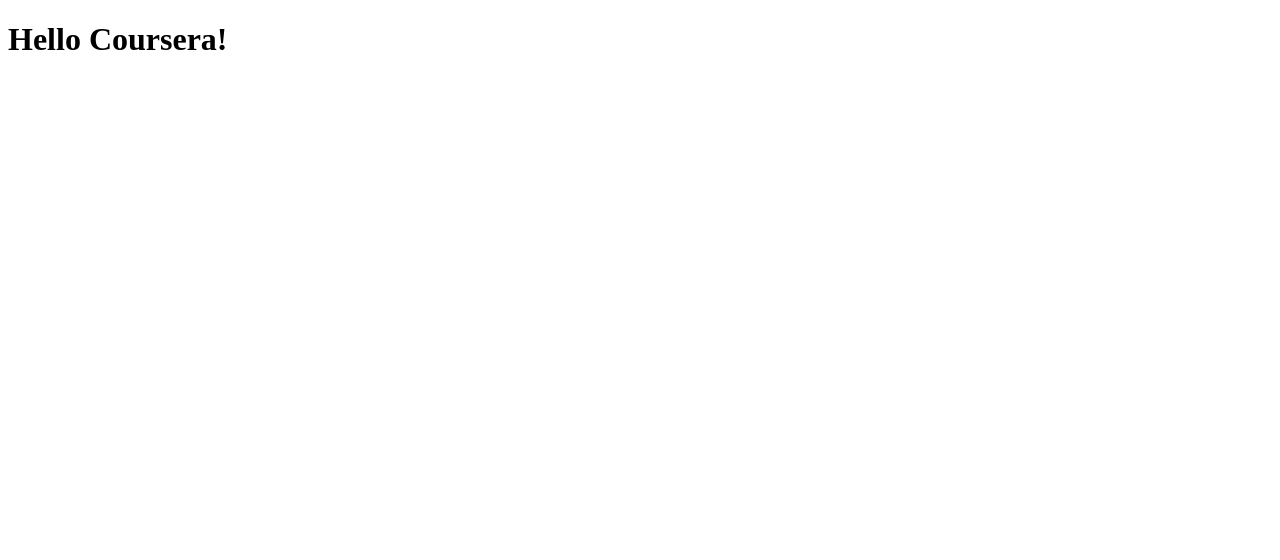
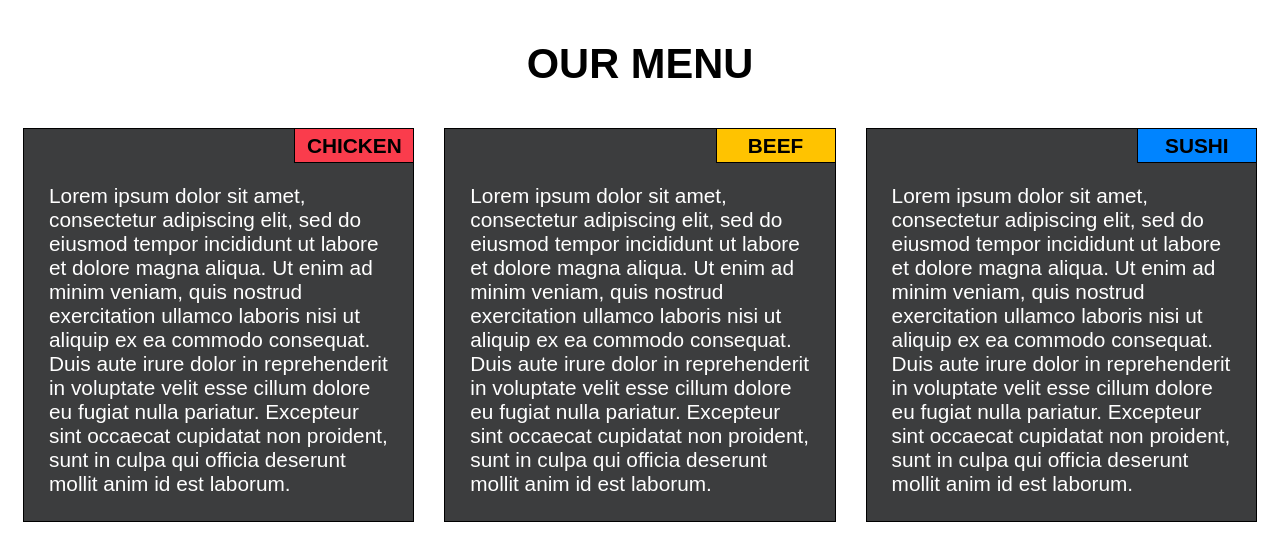
Before and after one commit to jy3202/coursera-repository, a plain HTML site: page mod2_solution/index.html in a window 1280 px wide. Drawn offline with Linux system fonts and the light colour scheme.

Commit message:
mod2_solution files

```diff
--- a/mod2_solution/css/style.css
+++ b/mod2_solution/css/style.css
@@ -0,0 +1,141 @@
+body {
+	background-color: white;
+	font-size: 130%;
+}
+
+
+* {
+	box-sizing: border-box;
+	margin-top: 0px;
+}
+
+
+h1 {
+	color: black;
+	text-align: center;
+	font-family: Arial, Helvetica, sans-serif;
+  	margin-bottom: 30px;
+ 	margin-top: 40px;
+}
+
+
+p {
+	padding-bottom:  25px;
+	padding-right: 25px;
+	padding-left: 25px;
+	padding-top: 55px;
+	margin-top: 10px;
+	margin-right: 15px;
+	margin-left: 15px;
+	font-family: Arial, Helvetica, sans-serif;
+	color: white;
+}
+	#p1 {
+    	border: 1px solid black;
+	 	background-color: #3C3D3E;
+	}
+	#p2 {
+   		border: 1px solid black;
+	 	background-color: #3C3D3E;
+	}
+	#p3 {
+    	border: 1px solid black;
+	 	background-color: #3C3D3E;
+	}
+	#tab1 {
+		position: relative;
+		border: 1px solid black;
+		background-color: #fa3c4c;
+		padding: 5px;
+		width: 120px;
+		height: 35px;
+		float: right;
+		top:  0px;
+		right: 0px;
+		text-align: center;
+		font-weight: bolder;
+		color: black;
+	}
+	#tab2 {
+		position: relative;
+		border: 1px solid black;
+		background-color: #ffc300;
+		padding: 5px;
+		width: 120px;
+		height: 35px;
+		float: right;
+		top:  0px;
+		right: 0px;
+		text-align: center;
+		font-weight: bolder;
+		color: black;
+	}
+	#tab3 {
+	position: relative;
+		border: 1px solid black;
+		background-color: #0084ff;
+		padding: 5px;
+		width: 120px;
+		height: 35px;
+		float: right;
+		top:  0px;
+		right: 0px;
+		text-align: center;
+		font-weight: bolder;
+		color: black;
+	}
+
+h2 {
+	text-align: center;
+	font-family: Arial, Helvetica, sans-serif;
+}
+
+
+
+.row {
+	width: 100%;
+}
+@media (min-width: 992px) {
+	.col-lg-1, .col-lg-2, .col-lg-3{
+  		float: left;
+	}
+	.col-lg-1 {
+  		width: 33.33%;
+	}
+	.col-lg-2 {
+    	width: 33.33%;
+	}
+	.col-lg-3 {
+    	width: 33.33%;
+	}
+}
+@media (min-width: 768px) and (max-width: 991px) {
+	.col-md-1, .col-md-2, .col-md-3 {
+ 		float: left;
+    	position: relative;
+  	}
+  	.col-md-1 {
+  		width: 50%;
+  	}
+  	.col-md-2 {
+    	width: 50%;
+  	}
+  	.col-md-3 {
+   	 width: 100%;
+  	}
+}
+@media (max-width: 767px) {
+	.col-sm-1, .col-sm-2, .col-sm-3 {
+ 		float: left;
+    	position: relative;
+  	}
+  	.col-sm-1 {
+  		width: 100%;
+  	}
+  	.col-sm-2 {
+    	width: 100%;
+  	}
+  	.col-sm-3 {
+   	 width: 100%;
+  	}
+}
--- a/mod2_solution/index.html
+++ b/mod2_solution/index.html
@@ -1,9 +1,27 @@
 <!DOCTYPE html>
 <html>
 <head>
-	<title>Hello Coursera!</title>
+	<meta charset="utf-8">
+	<title>Mod2_Solution</title>
+	<link rel="stylesheet" href="css/style.css">
 </head>
 <body>
-<h1>Hello Coursera!</h1>
+<h1>OUR MENU</h1>
+
+<div class="row">
+
+  <div class="col-lg-1 col-md-1 col-sm-1">
+  	<p id="tab1">CHICKEN</p>
+  	<p id="p1">Lorem ipsum dolor sit amet, consectetur adipiscing elit, sed do eiusmod tempor incididunt ut labore et dolore magna aliqua. Ut enim ad minim veniam, quis nostrud exercitation ullamco laboris nisi ut aliquip ex ea commodo consequat. Duis aute irure dolor in reprehenderit in voluptate velit esse cillum dolore eu fugiat nulla pariatur. Excepteur sint occaecat cupidatat non proident, sunt in culpa qui officia deserunt mollit anim id est laborum.</p>
+  </div>
+  <div class="col-lg-2 col-md-2 col-sm-2">
+    <p id="tab2">BEEF</p>
+    <p id="p2">Lorem ipsum dolor sit amet, consectetur adipiscing elit, sed do eiusmod tempor incididunt ut labore et dolore magna aliqua. Ut enim ad minim veniam, quis nostrud exercitation ullamco laboris nisi ut aliquip ex ea commodo consequat. Duis aute irure dolor in reprehenderit in voluptate velit esse cillum dolore eu fugiat nulla pariatur. Excepteur sint occaecat cupidatat non proident, sunt in culpa qui officia deserunt mollit anim id est laborum.</p>
+  </div>
+  <div class="col-lg-3 col-md-3 col-sm-3">
+    <p id="tab3">SUSHI</p>
+    <p id="p3">Lorem ipsum dolor sit amet, consectetur adipiscing elit, sed do eiusmod tempor incididunt ut labore et dolore magna aliqua. Ut enim ad minim veniam, quis nostrud exercitation ullamco laboris nisi ut aliquip ex ea commodo consequat. Duis aute irure dolor in reprehenderit in voluptate velit esse cillum dolore eu fugiat nulla pariatur. Excepteur sint occaecat cupidatat non proident, sunt in culpa qui officia deserunt mollit anim id est laborum.</p>
+  </div>
+</div>
 </body>
 </html>
```
